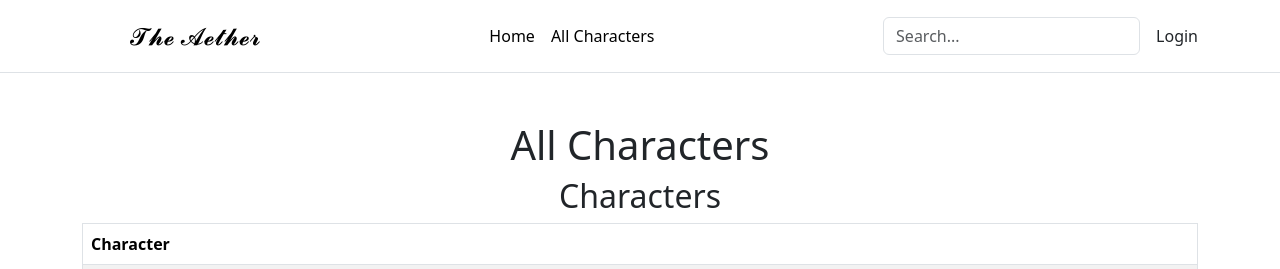
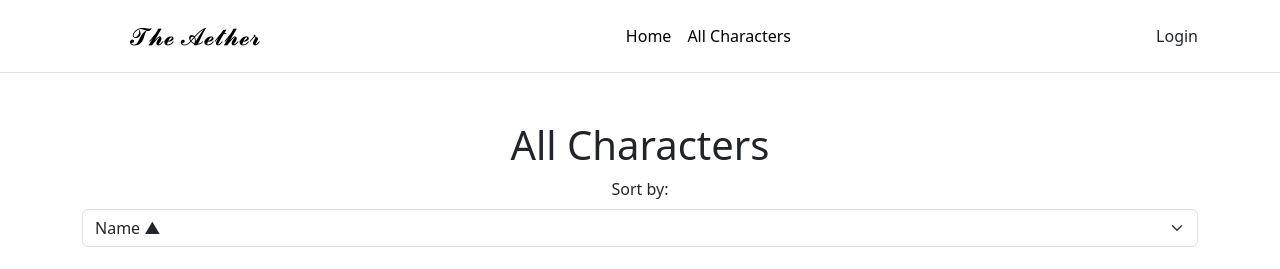
Before and after one commit to PijanyEuro/Aether-Website, a Django app: page /members/all_characters/ in a window 1280 px wide. Shown: the top 269 px of the page. Run offline with Django 5.2, Linux system fonts and the light colour scheme; data comes from the database, SQL or seed files in the repository; parts of the project's set-up code (start-up, migrations or seed data) failed here and were passed over.

Commit message:
a couple stuff

```diff
--- a/aether/main/forms.py
+++ b/aether/main/forms.py
@@ -36,7 +36,7 @@ class CharacterForm(forms.ModelForm):
             'bio': forms.Textarea(attrs={'class': 'form-control'}),
         }
         labels = {
-            'top_down_photo': 'Top Down Photo',
+            'top_down_photo': 'Character Photo ',
             'character_name': 'Character Name',
             'character_class': 'Character Class',
             'level': 'Level',
--- a/aether/main/models.py
+++ b/aether/main/models.py
@@ -1,6 +1,7 @@
 # Create your models here.
 from django.db import models
 from django.contrib.auth.models import User
+from django.utils import timezone
 
 class Member(models.Model):
   firstname = models.CharField(max_length=255)
@@ -76,9 +77,12 @@ class ProfileItem(models.Model):
     def __str__(self):
         return f"{self.item.item_name} ({self.quantity})"
 
+
+
 class Character(models.Model):
     character_name = models.CharField(max_length=100, blank=True, null=True)
     profile = models.ForeignKey(Profile, on_delete=models.CASCADE, related_name='character_profiles', blank=True, null=True)
+
     # Stats
     strength = models.IntegerField()
     dexterity = models.IntegerField()
@@ -93,8 +97,17 @@ class Character(models.Model):
     top_down_photo = models.ImageField(upload_to='characters/', blank=True, null=True)
     bio = models.TextField(blank=True, null=True)
 
+    created_at = models.DateTimeField(default=timezone.now)
+
+    def save(self, *args, **kwargs):
+        # Ensure created_at is set to now if it's not provided
+        if not self.created_at:
+            self.created_at = timezone.now()
+        super().save(*args, **kwargs)
+
     def __str__(self):
         return self.character_name or 'Unnamed Character'
+
 
 class Set(models.Model):
     set_name = models.CharField(max_length=100, blank=True, null=True)
--- a/aether/main/templates/all_characters.html
+++ b/aether/main/templates/all_characters.html
@@ -4,27 +4,66 @@
 <div class="container mt-5">
     <h1>All Characters</h1>
 
+    <!-- Sorting Options -->
+    <form method="get" id="sortForm" class="mb-4">
+        <label for="sort" class="form-label">Sort by:</label>
+        <select name="sort" id="sort" class="form-select" onchange="document.getElementById('sortForm').submit();">
+            <option value="name" {% if sort_by == 'name' %}selected{% endif %}>Name &#x25B2;</option>
+            <option value="name_desc" {% if sort_by == 'name_desc' %}selected{% endif %}>Name &#x25BC;</option>
+            <option value="date" {% if sort_by == 'date' %}selected{% endif %}>Date &#x25B2;</option>
+            <option value="date_desc" {% if sort_by == 'date_desc' %}selected{% endif %}>Date &#x25BC;</option>
+            <option value="profile" {% if sort_by == 'profile' %}selected{% endif %}>Profile &#x25B2;</option>
+            <option value="profile_desc" {% if sort_by == 'profile_desc' %}selected{% endif %}>Profile &#x25BC;</option>
+        </select>
+    </form>
+
+
     <div class="characters mb-5">
         <h2>Characters</h2>
         {% if characters %}
-            <div class="table-responsive">
-                <table class="table table-bordered table-striped">
-                    <thead>
-                        <tr>
-                            <th>Character</th>
-                        </tr>
-                    </thead>
-                    <tbody>
-                        {% for character in characters %}
-                            <tr>
-                                <td>
-                                    {% include 'widgets/display_character.html' with character=character %}
-                                </td>
-                            </tr>
-                        {% endfor %}
-                    </tbody>
-                </table>
+            <div class="row">
+                {% for character in characters %}
+                <div class="col-12 col-lg-6 mb-4">
+
+                        <div class="card h-100">
+                            <div class="card-body d-flex flex-column">
+                                <!-- Include the character details -->
+                                {% include 'widgets/display_character.html' with character=character %}
+
+                                <!-- Include the profile name and picture -->
+                                {% include 'widgets/display_user_profile.html' with show_user=character.profile.user %}
+                            </div>
+                        </div>
+                    </div>
+                {% endfor %}
             </div>
+
+            <!-- Pagination Controls -->
+            <nav aria-label="Character navigation">
+                <ul class="pagination justify-content-center">
+                    {% if characters.has_previous %}
+                        <li class="page-item">
+                            <a class="page-link" href="?page={{ characters.previous_page_number }}&sort={{ sort_by }}" aria-label="Previous">
+                                <span aria-hidden="true">&laquo;</span>
+                            </a>
+                        </li>
+                    {% endif %}
+
+                    {% for num in characters.paginator.page_range %}
+                        <li class="page-item {% if characters.number == num %}active{% endif %}">
+                            <a class="page-link" href="?page={{ num }}&sort={{ sort_by }}">{{ num }}</a>
+                        </li>
+                    {% endfor %}
+
+                    {% if characters.has_next %}
+                        <li class="page-item">
+                            <a class="page-link" href="?page={{ characters.next_page_number }}&sort={{ sort_by }}" aria-label="Next">
+                                <span aria-hidden="true">&raquo;</span>
+                            </a>
+                        </li>
+                    {% endif %}
+                </ul>
+            </nav>
         {% else %}
             <p>No characters found.</p>
         {% endif %}
--- a/aether/main/templates/base.html
+++ b/aether/main/templates/base.html
@@ -108,11 +108,14 @@
                         {% endif %}
                     </ul>
 
+                    <!--Search Form-
+                    <form class="col-12 col-lg-auto mb-3 mb-lg-0 me-lg-3" role="search" method="GET" action="{% url 'main' %}">
+                        <input type="search" name="q" class="form-control" placeholder="Search..." aria-label="Search">
+                        <button type="submit" class="btn btn-primary">Search</button>
+                    </form>
+                    ->
 
-                        <!-- Search form -->
-                        <form class="col-12 col-lg-auto mb-3 mb-lg-0 me-lg-3" role="search">
-                            <input type="search" class="form-control" placeholder="Search..." aria-label="Search">
-                        </form>
+
 
                         <!-- User authentication dropdown -->
                         {% if user.is_authenticated %} <!-- Only show this if the user is logged in. -->
--- a/aether/main/templates/widgets/display_character.html
+++ b/aether/main/templates/widgets/display_character.html
@@ -20,10 +20,10 @@
             </div>
             <!-- Character Details -->
             <div class="col-md-8">
-                <h2 class="mb-3">{{ character.character_name }}</h2>
+                <h2 class="mb-3">{{ character.character_name|safe  }}</h2>
                 <div class="list-group">
                     <div class="list-group-item">
-                        <strong>Class:</strong> {{ character.character_class }}
+                        <strong>Class:</strong> {{ character.character_class|safe  }}
                     </div>
                     <div class="list-group-item">
                         <strong>Level:</strong> {{ character.level }}
@@ -47,7 +47,7 @@
                         <strong>Charisma:</strong> {{ character.charisma }}
                     </div>
                     <div class="list-group-item">
-                        <strong>Bio:</strong> {{ character.bio }}
+                        <strong>Bio:</strong> {{ character.bio |safe  }}
                     </div>
                 </div>
             </div>
--- a/aether/main/urls.py
+++ b/aether/main/urls.py
@@ -1,5 +1,6 @@
 from django.urls import path
 from . import views
+
 
 urlpatterns = [
     path('', views.main, name='main'),
--- a/aether/main/views.py
+++ b/aether/main/views.py
@@ -106,7 +106,7 @@ def add_character(request):
             character.profile = profile
             character.save()
             profile.characters.add(character)
-            return redirect('characters')
+            return redirect('my_characters')
     else:
         form = CharacterForm()
 
@@ -120,7 +120,7 @@ def edit_character(request, character_id):
         form = CharacterForm(request.POST, request.FILES, instance=character)
         if form.is_valid():
             form.save()
-            return redirect('characters')
+            return redirect('my_characters')
     else:
         form = CharacterForm(instance=character)
 
@@ -136,15 +136,44 @@ def my_characters(request):
 from django.shortcuts import render, get_object_or_404
 from .models import Profile, Character
 
+from django.core.paginator import Paginator
+
+from django.core.paginator import Paginator
+
 def all_characters(request):
-    # Handle the profile for authenticated users
     profile = None
     if request.user.is_authenticated:
         profile = get_object_or_404(Profile, user=request.user)
 
-    characters = Character.objects.all()  # Query all characters from the Character model
+    # Get sorting criteria from the request, defaulting to 'name'
+    sort_by = request.GET.get('sort', 'name')
 
-    return render(request, 'all_characters.html', {'characters': characters, 'profile': profile})
+    # Sorting logic
+    if sort_by == 'name_desc':
+        characters_list = Character.objects.all().order_by('-character_name')
+    elif sort_by == 'date':
+        characters_list = Character.objects.all().order_by('created_at')
+    elif sort_by == 'date_desc':
+        characters_list = Character.objects.all().order_by('-created_at')
+    elif sort_by == 'profile':
+        characters_list = Character.objects.all().order_by('profile__user__username')
+    elif sort_by == 'profile_desc':
+        characters_list = Character.objects.all().order_by('-profile__user__username')
+    else:
+        characters_list = Character.objects.all().order_by('character_name')
+
+    paginator = Paginator(characters_list, 9)  # Show 9 characters per page
+
+    page_number = request.GET.get('page')
+    characters = paginator.get_page(page_number)
+
+    return render(request, 'all_characters.html', {
+        'characters': characters,
+        'profile': profile,
+        'sort_by': sort_by,
+    })
+
+
 
 
 from django.shortcuts import render, get_object_or_404
@@ -212,11 +241,20 @@ def edit_item(request, item_id):
 
     return render(request, 'edit_item.html', {'form': form, 'item': item})
 
+from django.core.paginator import Paginator
+
 @login_required
 def inventory(request):
     profile = get_object_or_404(Profile, user=request.user)
     profile_items = ProfileItem.objects.filter(profile=profile)
-    return render(request, 'inventory.html', {'profile': profile, 'items': profile_items})
+
+    # Pagination logic
+    paginator = Paginator(profile_items, 10)  # Show 10 items per page
+    page_number = request.GET.get('page')
+    items = paginator.get_page(page_number)
+
+    return render(request, 'inventory.html', {'profile': profile, 'items': items})
+
 
 @login_required
 def shop(request):
```
Also changed, not shown: aether/main/templates/inventory.html (+28 -1 lines), aether/main/migrations/0002_profile.py (deleted).
